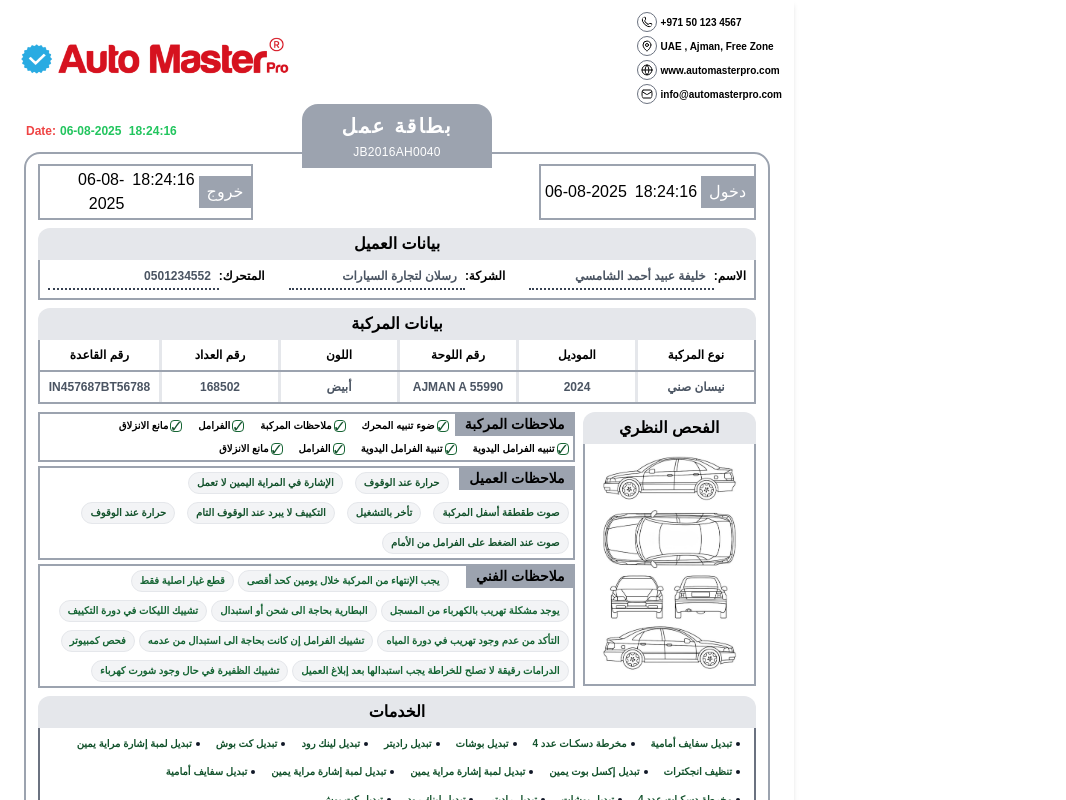
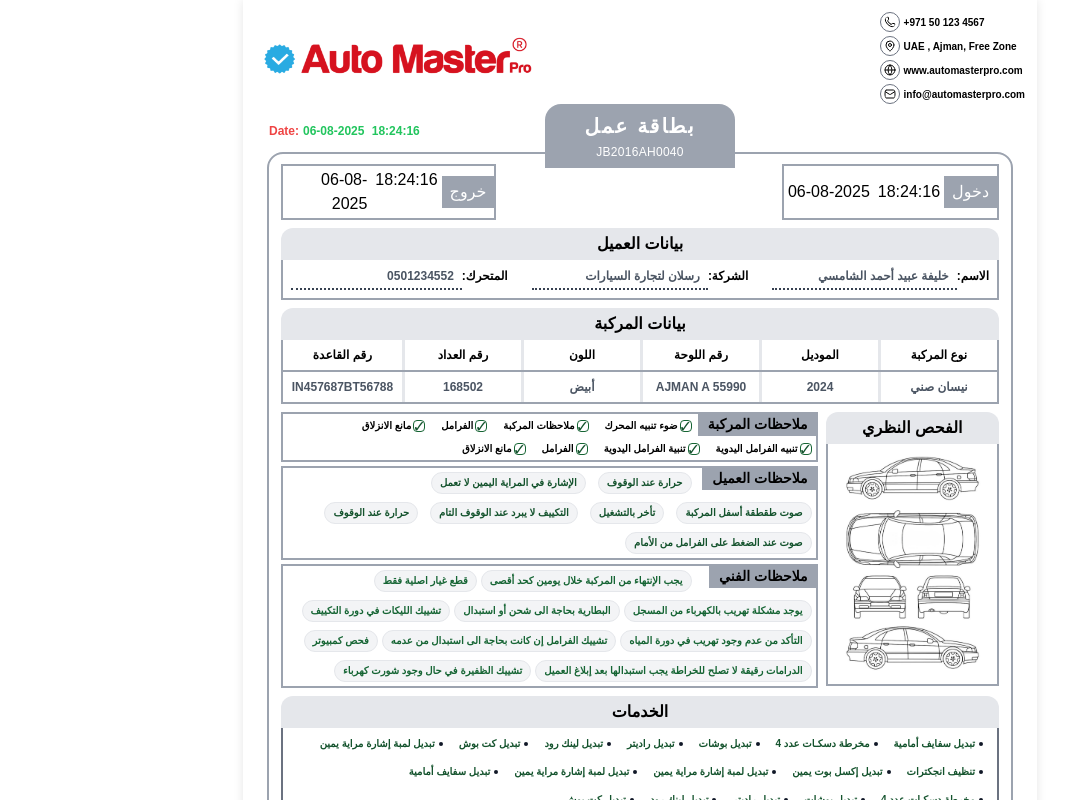
Before and after one commit to ahmadelhajj1996/card, a React (Vite) app: page / in a window 1280 px wide. Shown: the top 800 px of the page, without its empty margins (0-1066 px from the left). Built offline with nearby package versions, Linux system fonts and the light colour scheme; a web font is replaced by a local one.

Commit message:
Refactor App component for mobile responsiveness

```diff
--- a/src/App.jsx
+++ b/src/App.jsx
@@ -14,24 +14,34 @@ function App() {
     return () => window.removeEventListener("resize", updateScale);
   }, []);
 
+  const isMobile = scale < 1;
+
   return (
-    // ← Outer wrapper: clips overflow and sets the visible height
     <div
-      style={{
-        width: "100%",
-        height: `${1123 * scale}px`,   // shrinks the occupied height too
-        overflow: "hidden",
-      }}
+      style={
+        isMobile
+          ? {
+              width: "100%",
+              height: `${1234 * scale}px`, // ← MUST multiply by scale
+              overflow: "hidden",
+            }
+          : {
+              display: "flex",
+              justifyContent: "center",
+            }
+      }
     >
-      {/* ← Inner A4 page: always 794px wide, scaled down visually */}
       <div
         style={{
           width: "794px",
-          minHeight: "1123px",
-          transform: `scale(${scale})`,
-          transformOrigin: "top left",  // ← key: anchor to left, not center
+          height: "1234px",
+          boxShadow: "0 0 10px rgba(0,0,0,0.1)",
+          boxSizing: "border-box",
+          transform: isMobile ? `scale(${scale})` : "none",
+          transformOrigin: "top left",
+          overflow: "hidden",
         }}
-        className="p-3 shadow-md"
+        className="p-3"
       >
         <AppRoutes />
       </div>
```
